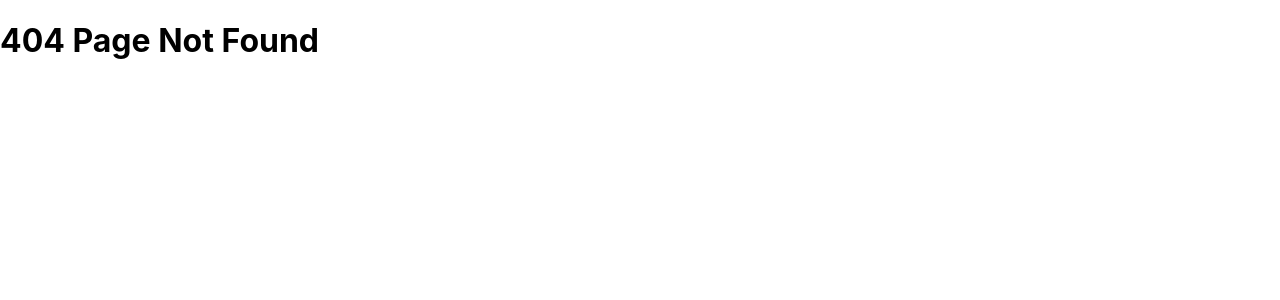
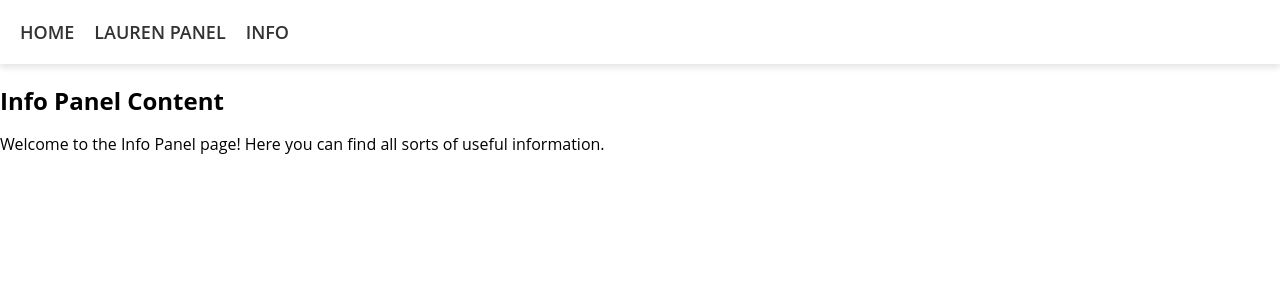
Before and after one commit to mattlol85/Fitz-Net, a React (Create React App) app in the folder fitznet-react-website/: page /info in a window 1280 px wide. Before the commit this address had no page. Shown: the top 300 px of the page. Built offline with nearby package versions, Linux system fonts and the light colour scheme.

Commit message:
added a navbar and basic text on each screen

```diff
--- a/fitznet-react-website/src/App.css
+++ b/fitznet-react-website/src/App.css
@@ -1,38 +1,57 @@
-.App {
-  text-align: center;
+* {
+  box-sizing: border-box;
 }
 
-.App-logo {
-  height: 40vmin;
-  pointer-events: none;
+body {
+  margin: 0;
+  font-family: 'Open Sans', sans-serif;
 }
 
-@media (prefers-reduced-motion: no-preference) {
-  .App-logo {
-    animation: App-logo-spin infinite 20s linear;
-  }
+.App {
+  max-width: 800px;
+  margin: 0 auto;
 }
 
-.App-header {
-  background-color: #282c34;
-  min-height: 100vh;
+header {
   display: flex;
-  flex-direction: column;
   align-items: center;
-  justify-content: center;
-  font-size: calc(10px + 2vmin);
-  color: white;
+  justify-content: space-between;
+  padding: 20px;
+  background-color: #fff;
+  box-shadow: 0 4px 6px rgba(0, 0, 0, 0.1);
 }
 
-.App-link {
-  color: #61dafb;
+h1 {
+  margin: 0;
+  font-size: 24px;
 }
 
-@keyframes App-logo-spin {
-  from {
-    transform: rotate(0deg);
-  }
-  to {
-    transform: rotate(360deg);
-  }
+nav {
+  background-color: #fff;
+  box-shadow: 0 4px 6px rgba(0, 0, 0, 0.1);
+  padding: 20px;
+  margin-bottom: 20px;
 }
+
+nav ul {
+  list-style: none;
+  display: flex;
+  margin: 0;
+  padding: 0;
+}
+
+nav li {
+  margin-right: 20px;
+}
+
+nav li:last-child {
+  margin-right: 0;
+}
+
+nav a {
+  text-decoration: none;
+  color: #333;
+  font-size: 18px;
+  font-weight: 600;
+  text-transform: uppercase;
+}
--- a/fitznet-react-website/src/App.js
+++ b/fitznet-react-website/src/App.js
@@ -1,17 +1,25 @@
 import './App.css';
 import React from 'react';
-import { BrowserRouter, Route, Routes } from 'react-router-dom';
+import { BrowserRouter, Outlet, Route, Routes } from 'react-router-dom';
 import Homepage from './Homepage';
 import NoPage from './NoPage';
+import Navbar from './Navbar';
+import LaurenPanelContent from './LaurenPanelContent';
+import InfoPanelContent from './InfoPanelContent';
+
 
 function App() {
   return (
     <BrowserRouter>
+      <Navbar />
       <Routes>
-        <Route path="/home" component={Homepage} > </Route>
+        <Route path="/home" element={<Homepage />}></Route>
         <Route index element={<Homepage />} />
+        <Route path="/laurenpanel" element={<LaurenPanelContent />}> </Route>
+        <Route path="/info" element={<InfoPanelContent />} />
         <Route path="*" element={<NoPage />} />
       </Routes>
+      <Outlet />
     </BrowserRouter>
   );
 }
--- /dev/null
+++ b/fitznet-react-website/src/InfoPanelContent.js
@@ -0,0 +1,12 @@
+import React from 'react';
+
+function InfoPanelContent() {
+  return (
+    <div>
+      <h1>Info Panel Content</h1>
+      <p>Welcome to the Info Panel page! Here you can find all sorts of useful information.</p>
+    </div>
+  );
+}
+
+export default InfoPanelContent;
--- /dev/null
+++ b/fitznet-react-website/src/LaurenPanelContent.js
@@ -0,0 +1,12 @@
+import React from 'react';
+
+
+function LaurenPanelContent() {
+    return (
+        <div>
+            <h1>Lauren Panel Content</h1>
+        </div>
+    );
+}
+
+export default LaurenPanelContent;
--- /dev/null
+++ b/fitznet-react-website/src/Navbar.css
@@ -0,0 +1,40 @@
+.nav-container {
+  display: flex;
+  justify-content: space-between;
+  align-items: center;
+  max-width: 800px;
+  margin: 0 auto;
+}
+
+.logo {
+  font-size: 24px;
+  font-weight: 600;
+  color: #333;
+}
+
+.nav-links {
+  list-style: none;
+  display: flex;
+  margin: 0;
+  padding: 0;
+}
+
+.nav-links li {
+  margin-right: 20px;
+}
+
+.nav-links li:last-child {
+  margin-right: 0;
+}
+
+.nav-links a {
+  text-decoration: none;
+  color: #333;
+  font-size: 18px;
+  font-weight: 600;
+  text-transform: uppercase;
+}
+
+.nav-links a:hover {
+  color: #0077b6;
+}
--- /dev/null
+++ b/fitznet-react-website/src/Navbar.js
@@ -0,0 +1,23 @@
+import React from 'react';
+import { Link } from 'react-router-dom';
+import './Navbar.css';
+
+function Navbar() {
+  return (
+    <nav>
+      <ul>
+        <li>
+          <Link to="/home">Home</Link>
+        </li>
+        <li>
+          <Link to="/laurenpanel">Lauren Panel</Link>
+        </li>
+        <li>
+          <Link to="/info">Info</Link>
+        </li>
+      </ul>
+    </nav>
+  );
+}
+
+export default Navbar;
```
